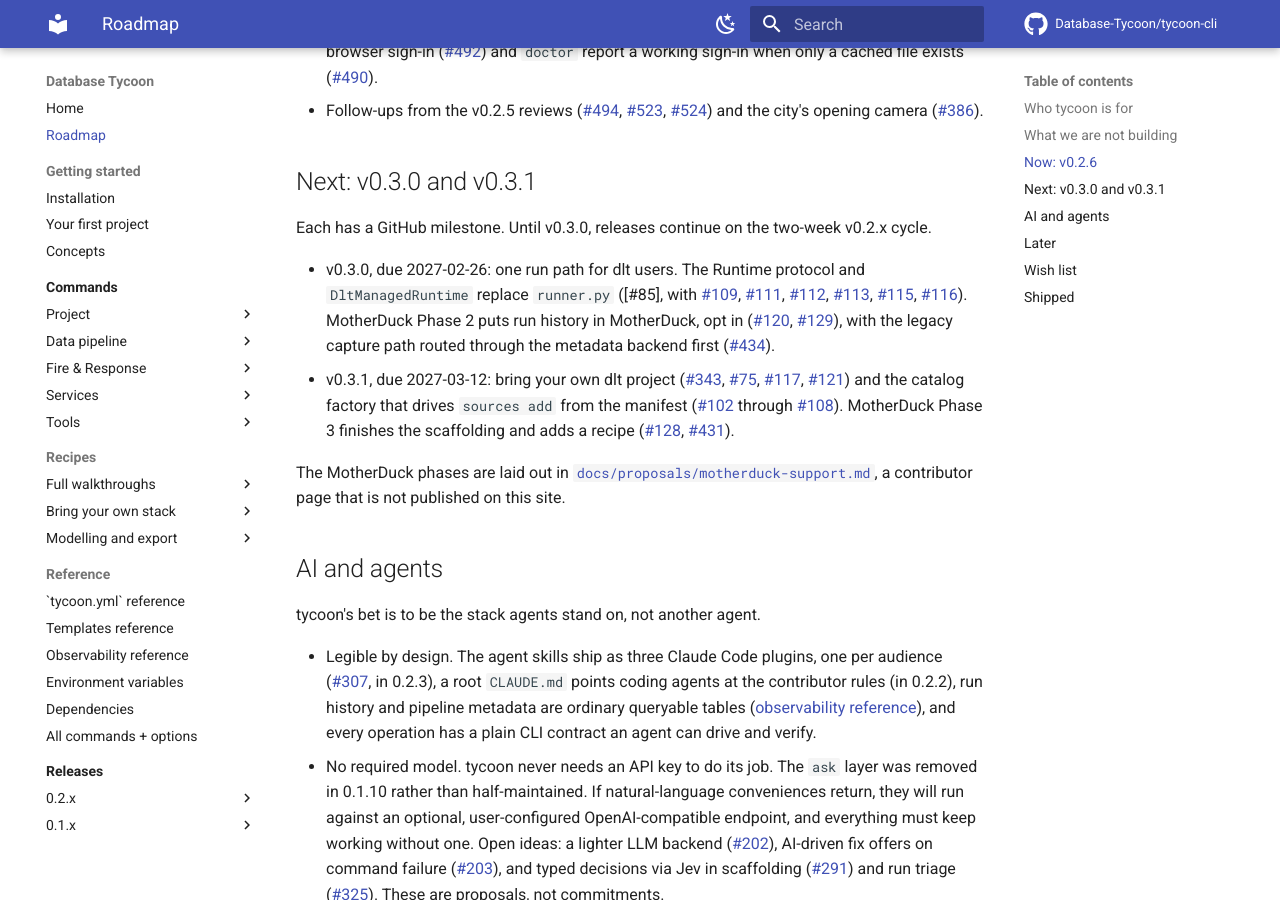
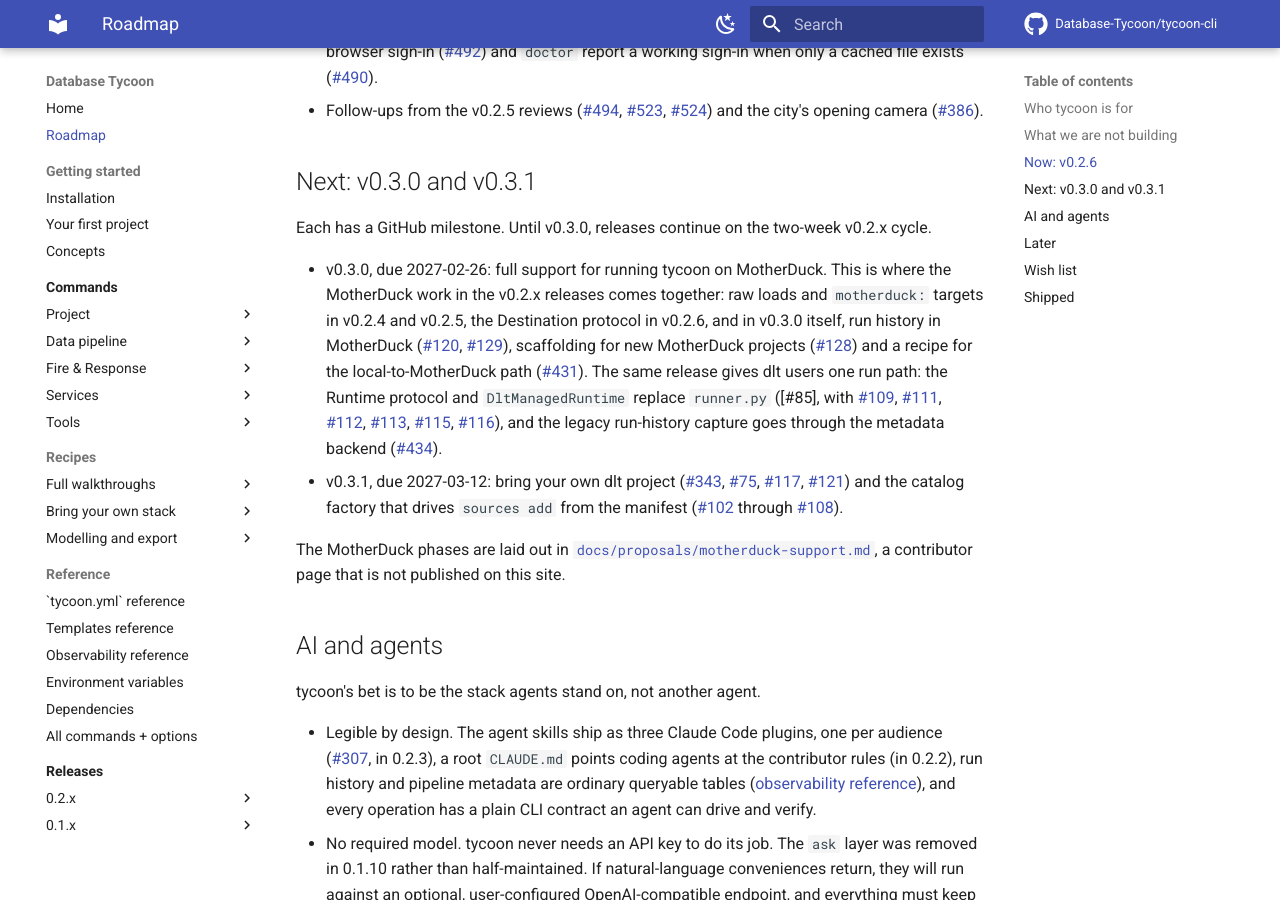
Before and after one commit to Database-Tycoon/tycoon-cli, an MkDocs documentation site: the page built from docs/roadmap.md, in a window 1280 px wide and 900 px high, scrolled down 1346 px. Built offline with MkDocs 1.6.1 and Material for MkDocs 9.7.7, drawn with Linux system fonts in a browser that asks for light colours; comment, search, counter and statistics services are not loaded.

Commit message:
docs(gh-219): make full MotherDuck support the v0.3.0 headline
Co-Authored-By: Claude Opus 5.5 <noreply@anthropic.com>

```diff
--- a/docs/roadmap.md
+++ b/docs/roadmap.md
@@ -60,15 +60,19 @@ is the current list of issues.
 Each has a GitHub milestone. Until v0.3.0, releases continue on the
 two-week v0.2.x cycle.
 
-- v0.3.0, due 2027-02-26: one run path for dlt users. The Runtime protocol
-  and `DltManagedRuntime` replace `runner.py` ([#85], with [#109], [#111],
-  [#112], [#113], [#115], [#116]). MotherDuck Phase 2 puts run history in
-  MotherDuck, opt in ([#120], [#129]), with the legacy capture path routed
-  through the metadata backend first ([#434]).
+- v0.3.0, due 2027-02-26: full support for running tycoon on MotherDuck.
+  This is where the MotherDuck work in the v0.2.x releases comes together:
+  raw loads and `motherduck:` targets in v0.2.4 and v0.2.5, the Destination
+  protocol in v0.2.6, and in v0.3.0 itself, run history in MotherDuck
+  ([#120], [#129]), scaffolding for new MotherDuck projects ([#128]) and a
+  recipe for the local-to-MotherDuck path ([#431]). The same release gives
+  dlt users one run path: the Runtime protocol and `DltManagedRuntime`
+  replace `runner.py` ([#85], with [#109], [#111], [#112], [#113], [#115],
+  [#116]), and the legacy run-history capture goes through the metadata
+  backend ([#434]).
 - v0.3.1, due 2027-03-12: bring your own dlt project ([#343], [#75], [#117],
   [#121]) and the catalog factory that drives `sources add` from the
-  manifest ([#102] through [#108]). MotherDuck Phase 3 finishes the
-  scaffolding and adds a recipe ([#128], [#431]).
+  manifest ([#102] through [#108]).
 
 The MotherDuck phases are laid out in
 [`docs/proposals/motherduck-support.md`](https://github.com/Database-Tycoon/tycoon-cli/blob/main/docs/proposals/motherduck-support.md),
```
